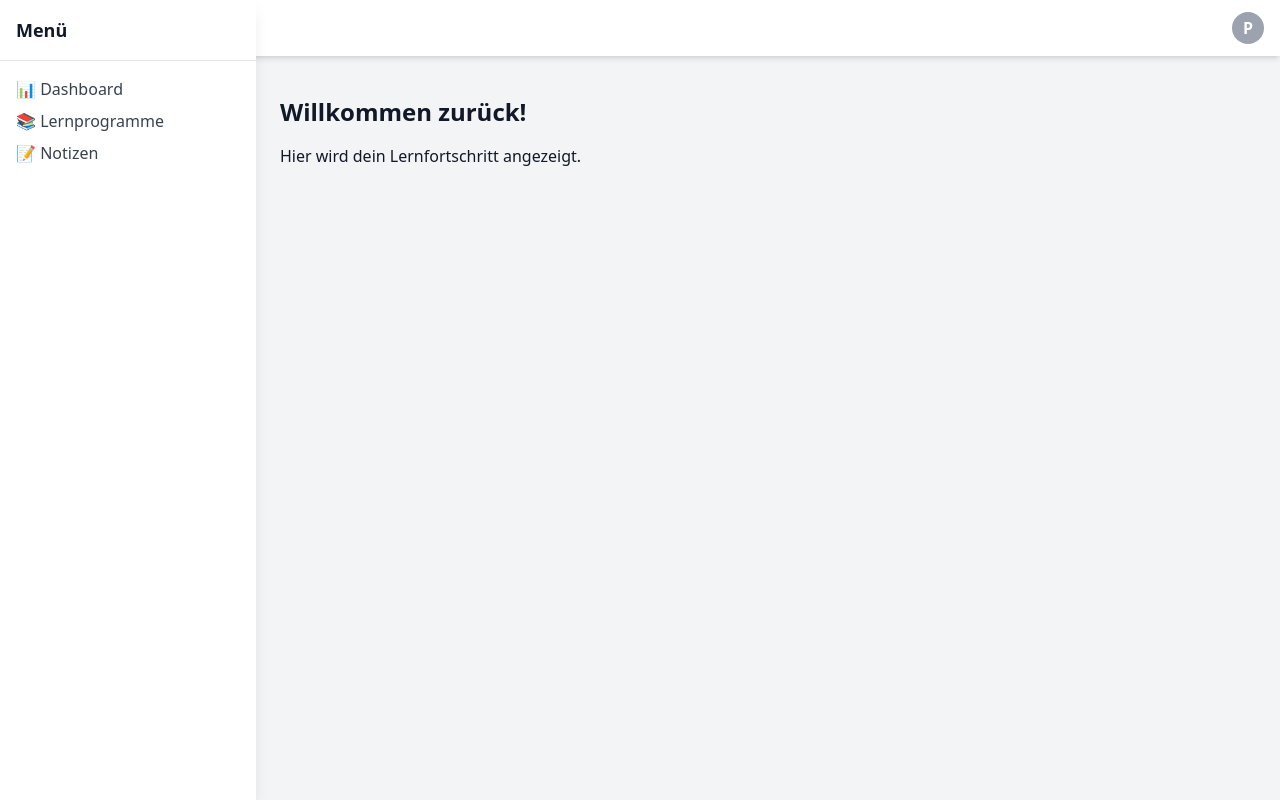
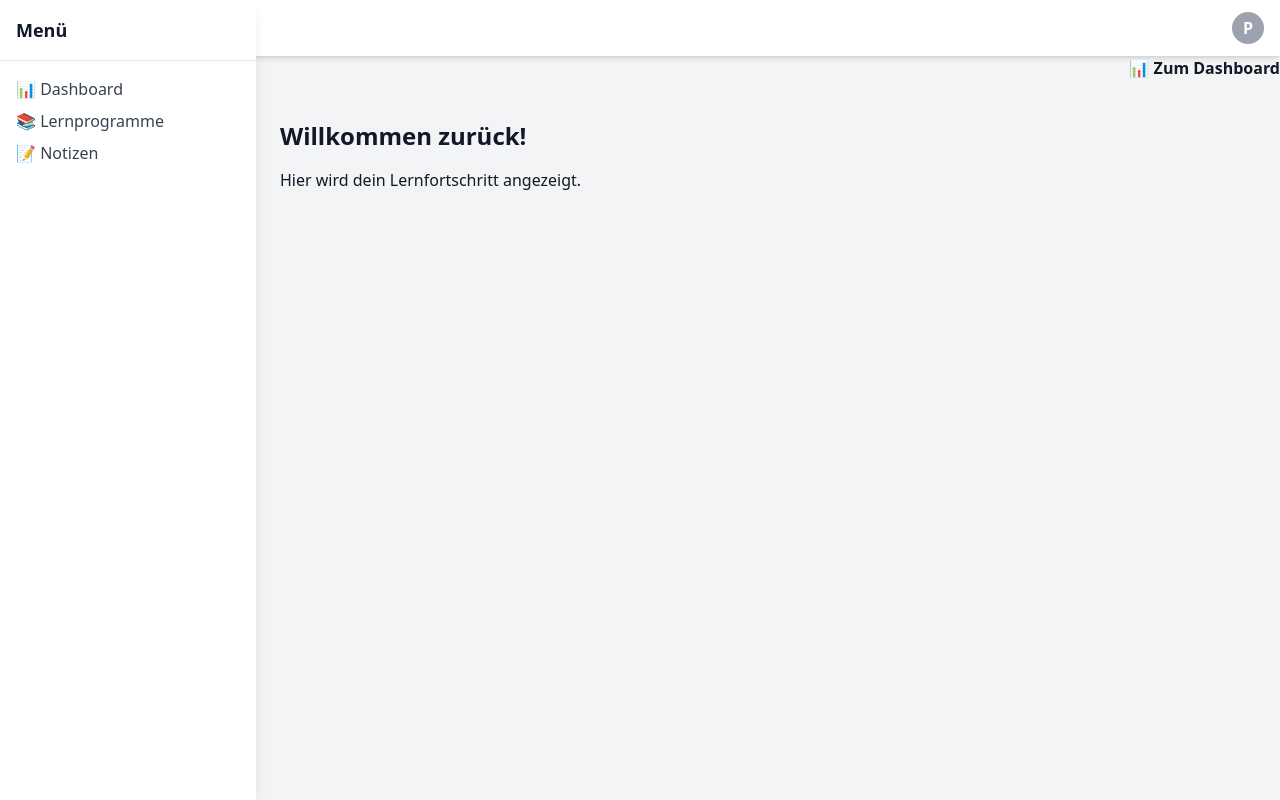
Before and after one commit to Alec961/Lernapp, a Flask app: page / in a window 1280 px wide. Run offline with Flask 3, Linux system fonts and the light colour scheme; some libraries are stand-ins or nearby versions.

Commit message:
Update index.html

```diff
--- a/templates/index.html
+++ b/templates/index.html
@@ -23,6 +23,11 @@
             <span>P</span>
         </div>
     </header>
+
+        <!-- Dashboard -->
+    <nav style="text-align: right; margin-bottom: 1em;">
+      <a href="/dashboard" style="text-decoration: none; font-weight: bold;">📊 Zum Dashboard</a>
+    </nav>
 
     <!-- Seitenmenü -->
     <aside id="sidebar" class="bg-white w-64 h-full fixed top-0 left-0 transform -translate-x-full md:translate-x-0 transition-transform duration-200 shadow-lg z-40">
```
